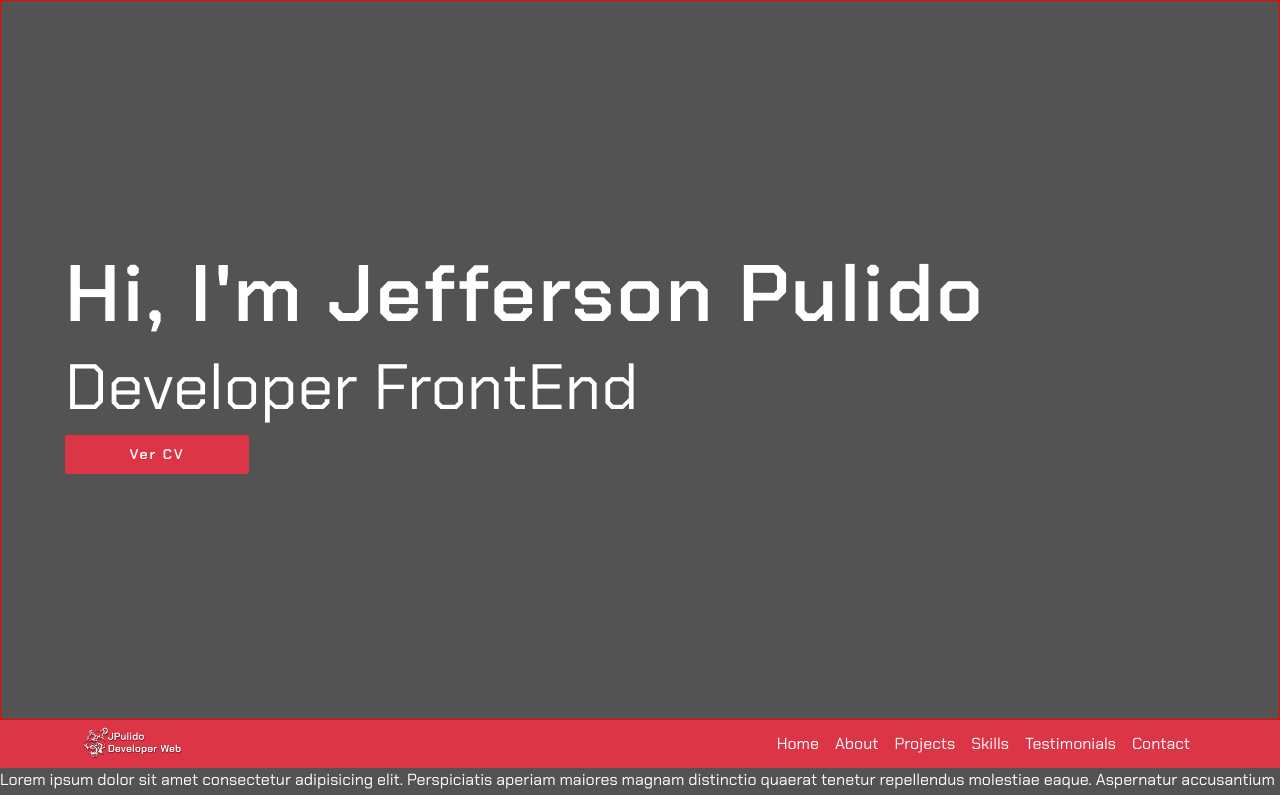
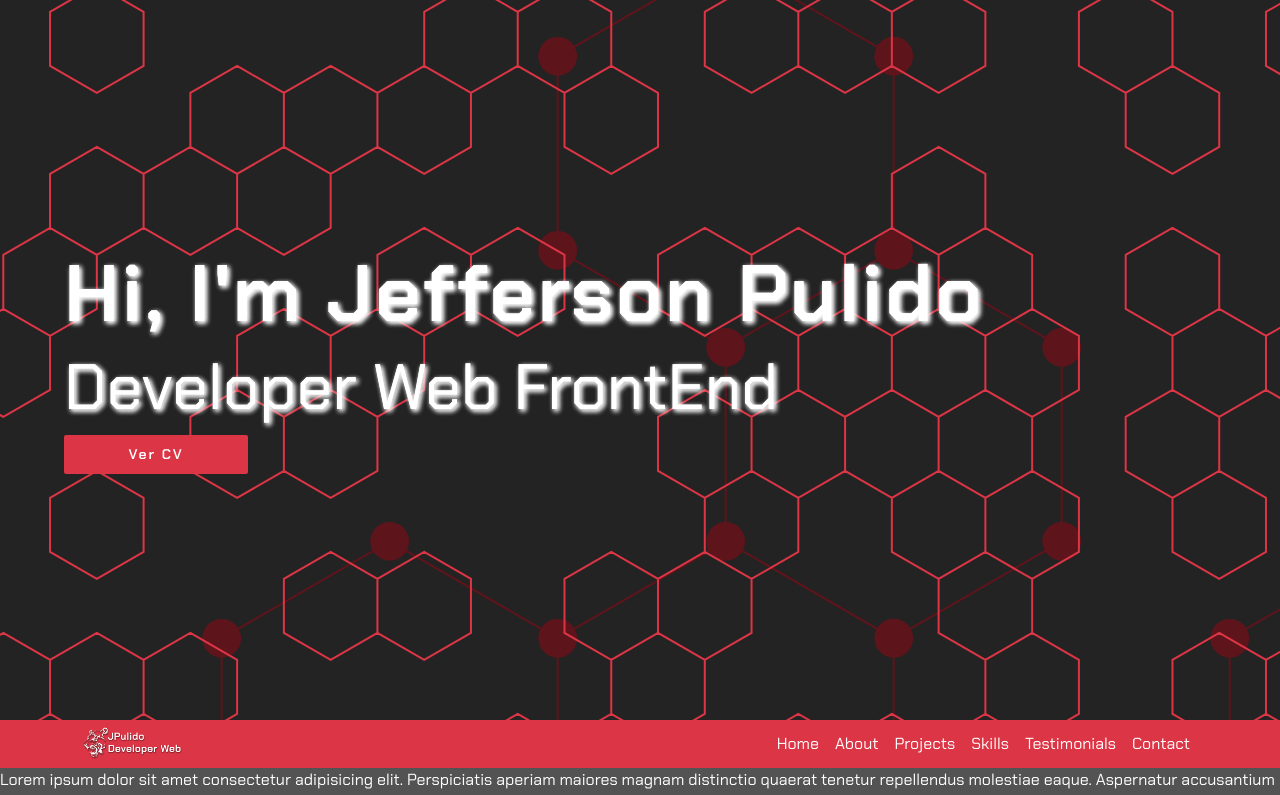
Before and after one commit to JeffersonPulido/PortfolioJP, a React (Vite) app: page / in a window 1280 px wide. Shown: the top 795 px of the page. Built offline with nearby package versions, Linux system fonts and the light colour scheme.

Commit message:
Header v1.3 Finished

```diff
--- a/src/components/header/Header.jsx
+++ b/src/components/header/Header.jsx
@@ -8,7 +8,7 @@ export const Header = () => {
       <div className={style.container}>
         <div className={style.containerName}>
           <h1 className={style.title}>Hi, I'm Jefferson Pulido</h1>
-          <h2 className={style.descripcion}>Developer FrontEnd</h2>
+          <h2 className={style.descripcion}>Developer Web FrontEnd</h2>
           <a className={style.btn_neon} href="https://jeffersonpulido-cv.netlify.app/" target="_blank">Ver CV</a>
         </div>
       </div>
--- a/src/components/header/header.module.css
+++ b/src/components/header/header.module.css
@@ -1,20 +1,22 @@
 .container {
-    border: 1px solid red;
     display: flex;
     height: 90vh;
     justify-content: flex-start;
     align-items: center;
     padding: 0% 0% 0% 5%;
+    background-image: url("../../assets/images/background.svg");
 }
 
 .title {
     font-weight: 600;
     letter-spacing: 1px;
     font-size: 5vh;
+    text-shadow: 2px 2px 5px whitesmoke, 0 0 0px whitesmoke, 2px 2px 5px whitesmoke;
 }
 
 .descripcion {
     font-size: 4vh;
+    text-shadow: 2px 2px 5px whitesmoke, 0 0 0px whitesmoke, 2px 2px 5px whitesmoke;
 }
 
 .btn_neon {
```
Also changed, not shown: src/assets/images/background.svg (added).
